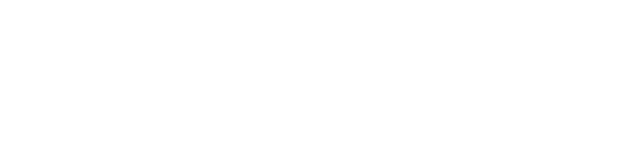
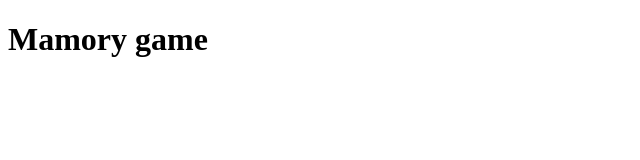
Before and after one commit to avrahamst/Memory-Game, a plain HTML site: page memory_game.html in a window 1280 px wide. Shown: the whole page, without its empty margins (0-640 px from the left). Drawn offline with Linux system fonts and the light colour scheme.

Commit message:
add title

```diff
--- a/memory_game.html
+++ b/memory_game.html
@@ -8,6 +8,7 @@
     <link rel="stylesheet" href="gamecss.css" />
   </head>
   <body>
+    <h1>Mamory game</h1>
     <script src="gamejs.js"></script>
   </body>
 </html>
```
